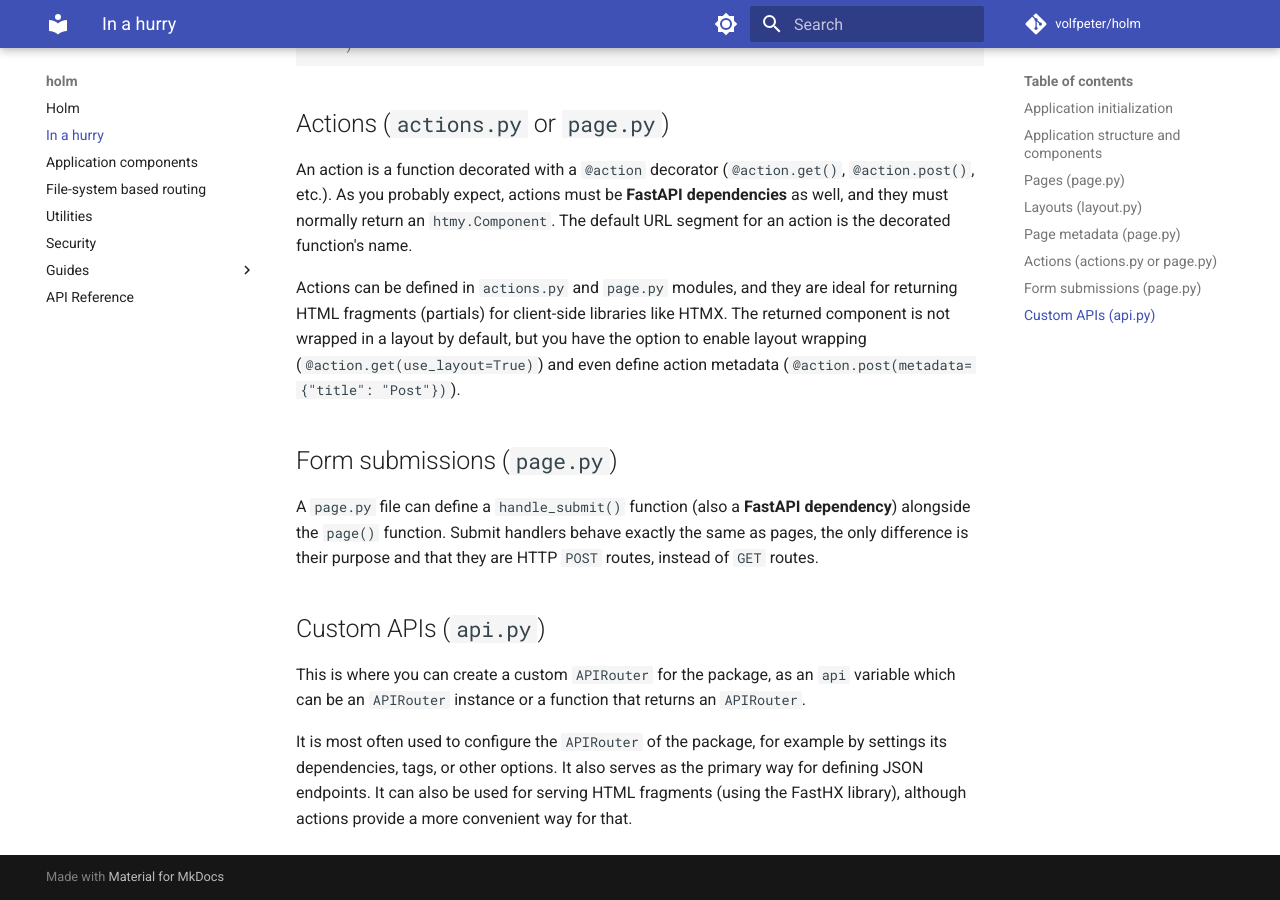
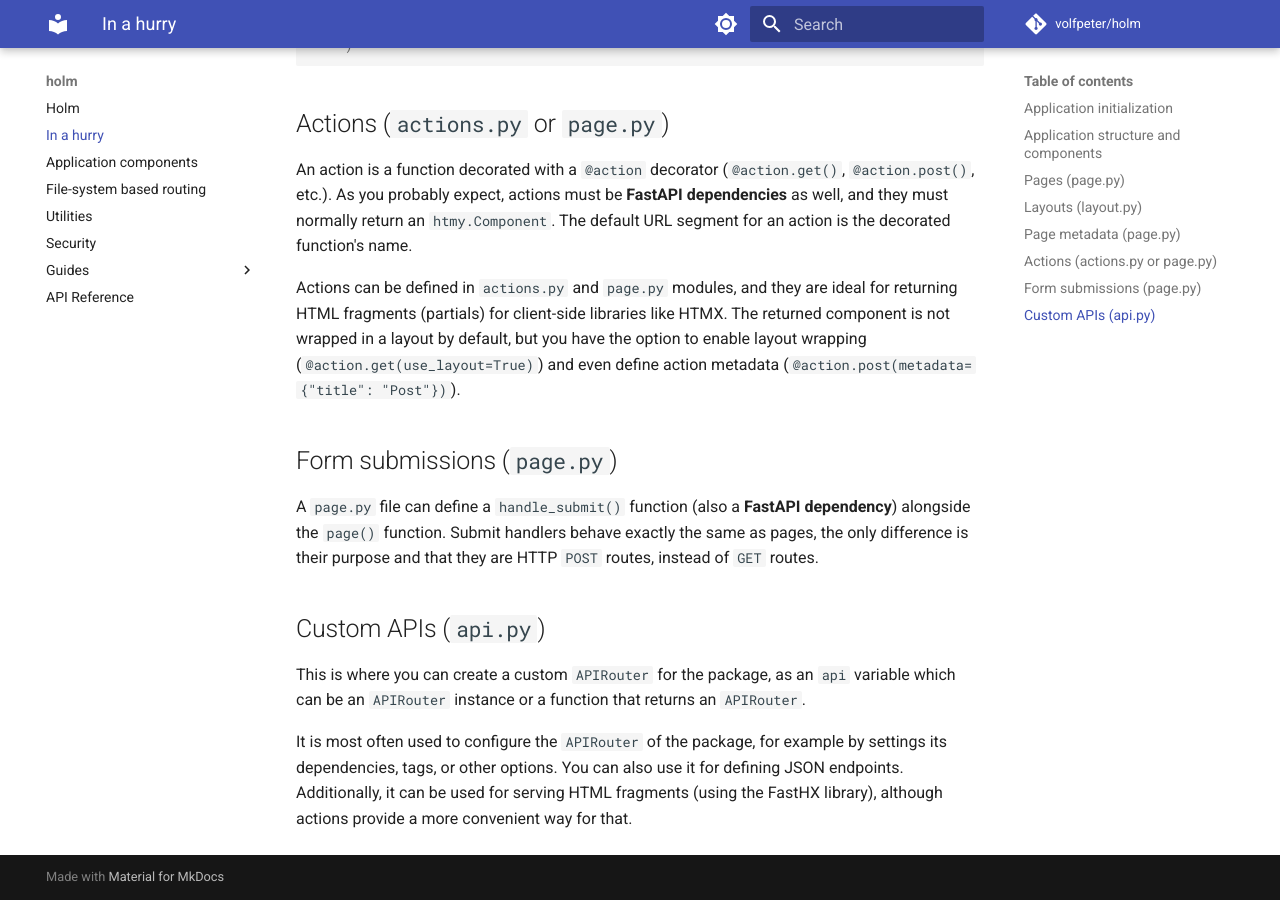
Before and after one commit to volfpeter/holm, an MkDocs documentation site: the page built from docs/in-a-hurry.md, in a window 1280 px wide and 900 px high, scrolled down 2998 px. Built offline with MkDocs 1.6.1 and Material for MkDocs 9.7.7, drawn with Linux system fonts in a browser that asks for light colours; comment, search, counter and statistics services are not loaded.

Commit message:
docs: improve wording

```diff
--- a/docs/in-a-hurry.md
+++ b/docs/in-a-hurry.md
@@ -113,4 +113,4 @@ A `page.py` file can define a `handle_submit()` function (also a **FastAPI depen
 
 This is where you can create a custom `APIRouter` for the package, as an `api` variable which can be an `APIRouter` instance or a function that returns an `APIRouter`.
 
-It is most often used to configure the `APIRouter` of the package, for example by settings its dependencies, tags, or other options. It also serves as the primary way for defining JSON endpoints. It can also be used for serving HTML fragments (using the FastHX library), although actions provide a more convenient way for that.
+It is most often used to configure the `APIRouter` of the package, for example by settings its dependencies, tags, or other options. You can also use it for defining JSON endpoints. Additionally, it can be used for serving HTML fragments (using the FastHX library), although actions provide a more convenient way for that.
```
